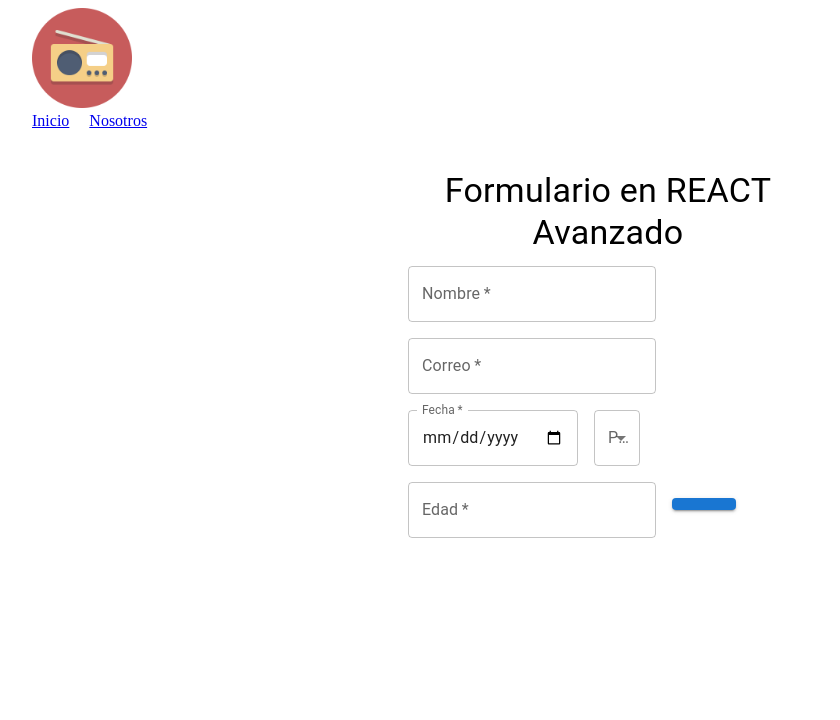
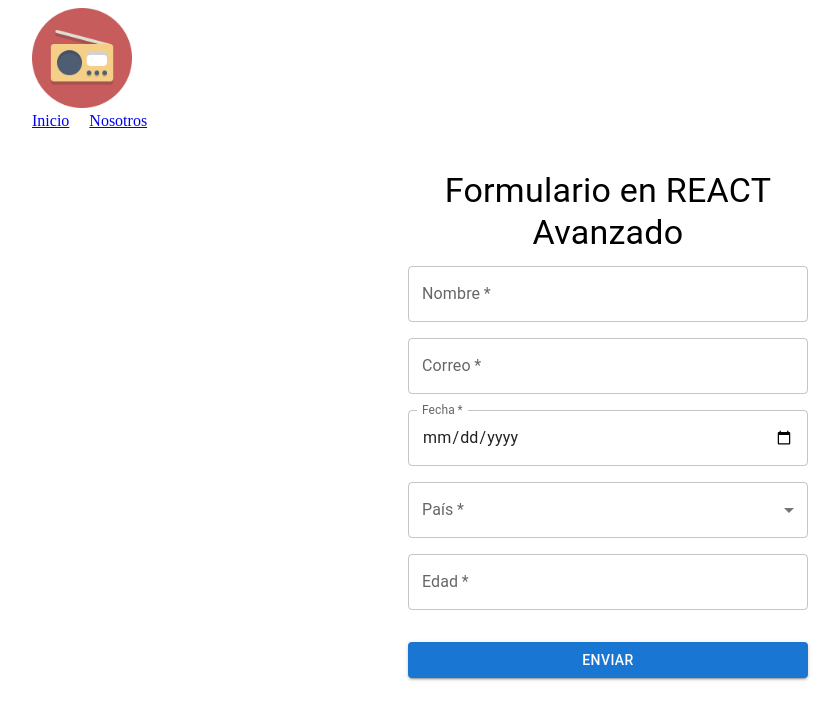
Before and after one commit to dannielgloria/front-avanzado, a React (Create React App) app: page / in a window 1280 px wide. Shown: the top 720 px of the page, without its empty margins (32-872 px from the left). Built offline with nearby package versions, Linux system fonts and the light colour scheme.

Commit message:
test(doom): se realizan pruebas unitarias de doom para nuestro form (componente)

```diff
--- a/package.json
+++ b/package.json
@@ -6,9 +6,6 @@
     "@emotion/react": "^11.13.3",
     "@emotion/styled": "^11.13.0",
     "@mui/material": "^6.1.4",
-    "@testing-library/jest-dom": "^5.17.0",
-    "@testing-library/react": "^13.4.0",
-    "@testing-library/user-event": "^13.5.0",
     "react": "^18.3.1",
     "react-dom": "^18.3.1",
     "react-scripts": "^5.0.1",
@@ -41,6 +38,9 @@
     ]
   },
   "devDependencies": {
+    "@testing-library/jest-dom": "^6.6.2",
+    "@testing-library/react": "^16.0.1",
+    "@testing-library/user-event": "^14.5.2",
     "jest": "^27.5.1"
   }
 }
--- a/src/components/Form.js
+++ b/src/components/Form.js
@@ -1,34 +1,32 @@
 import React from "react";
-import { Box, Button, Grid2, MenuItem, TextField, Typography } from "@mui/material";
-import useForm from "../hooks/useForm"
+import { Box, Button, Grid, MenuItem, TextField, Typography } from "@mui/material";
+import useForm from "../hooks/useForm";
 
-const Form = () =>{
+const Form = () => {
     const [formData, handleChange, resetForm] = useForm({
-        name:    '',
-        email:   '',
-        date:    '',
+        name: '',
+        email: '',
+        date: '',
         country: '',
-        age:     '',
+        age: '',
     });
 
-//obtener la edad apartir de la fecha
-
-    const handleSubmint = (e) =>{
+    const handleSubmint = (e) => {
         e.preventDefault();
 
-        if (!/\S+@\S+.\S+/.test(formData.email)) {
+        if (!/\S+@\S+\.\S+/.test(formData.email)) {
             alert("Por favor ingresa un correo válido.");
             return;
         }
 
-        const age = parseInt(formData.age)
-        if (isNaN(age) || age < 0 || age > 150){
+        const age = parseInt(formData.age);
+        if (isNaN(age) || age < 0 || age > 150) {
             alert("La edad debe estar entre 0 y 150");
             return;
         }
 
-        if (age < 18){
-            alert("Usted esta chiquit@ no puede usar este formulario, ve a mimir (dormir)")
+        if (age < 18) {
+            alert("Usted está chiquit@, no puede usar este formulario. ¡Ve a mimir!");
             return;
         }
 
@@ -42,8 +40,8 @@ const Form = () =>{
                 Formulario en REACT Avanzado
             </Typography>
             <form onSubmit={handleSubmint}>
-                <Grid2 container spacing={2}>
-                    <Grid2 item xs={12}>
+                <Grid container spacing={2}>
+                    <Grid item xs={12}>
                         <TextField
                             label="Nombre"
                             name="name"
@@ -52,8 +50,8 @@ const Form = () =>{
                             fullWidth
                             required
                         />
-                    </Grid2>
-                    <Grid2 item xs={12}>
+                    </Grid>
+                    <Grid item xs={12}>
                         <TextField
                             label="Correo"
                             name="email"
@@ -63,8 +61,8 @@ const Form = () =>{
                             fullWidth
                             required
                         />
-                    </Grid2>
-                    <Grid2 item xs={12}>
+                    </Grid>
+                    <Grid item xs={12}>
                         <TextField
                             label="Fecha"
                             name="date"
@@ -72,11 +70,11 @@ const Form = () =>{
                             value={formData.date}
                             onChange={handleChange}
                             fullWidth
-                            InputLabelProps={{ shrink: true}}
+                            InputLabelProps={{ shrink: true }}
                             required
                         />
-                    </Grid2>
-                    <Grid2 item xs={12}>
+                    </Grid>
+                    <Grid item xs={12}>
                         <TextField
                             select
                             label="País"
@@ -85,14 +83,15 @@ const Form = () =>{
                             onChange={handleChange}
                             fullWidth
                             required
+                            inputProps={{ 'aria-label': 'País' }}
                         >
                             <MenuItem value="Mexico">México</MenuItem>
                             <MenuItem value="USA">USA</MenuItem>
                             <MenuItem value="Canada">Canadá</MenuItem>
                             <MenuItem value="Argentina">Argentina</MenuItem>
                         </TextField>
-                    </Grid2>
-                    <Grid2 item xs={12}>
+                    </Grid>
+                    <Grid item xs={12}>
                         <TextField
                             label="Edad"
                             name="age"
@@ -102,18 +101,19 @@ const Form = () =>{
                             fullWidth
                             required
                         />
-                    </Grid2>
-                    <Grid2 item xs={12}>
+                    </Grid>
+                    <Grid item xs={12}>
                         <Button
                             type="submit"
                             variant="contained"
                             color="primary"
                             fullWidth
-                            sx={{ mt: 2}}
-                        />
-                    </Grid2>
-
-                </Grid2>
+                            sx={{ mt: 2 }}
+                        >
+                            Enviar
+                        </Button>
+                    </Grid>
+                </Grid>
             </form>
         </Box>
     );
```
Also changed, not shown: 2 other files (tests, documents, lock files or other folders). Lines whose indentation alone changed are shown as unchanged.
